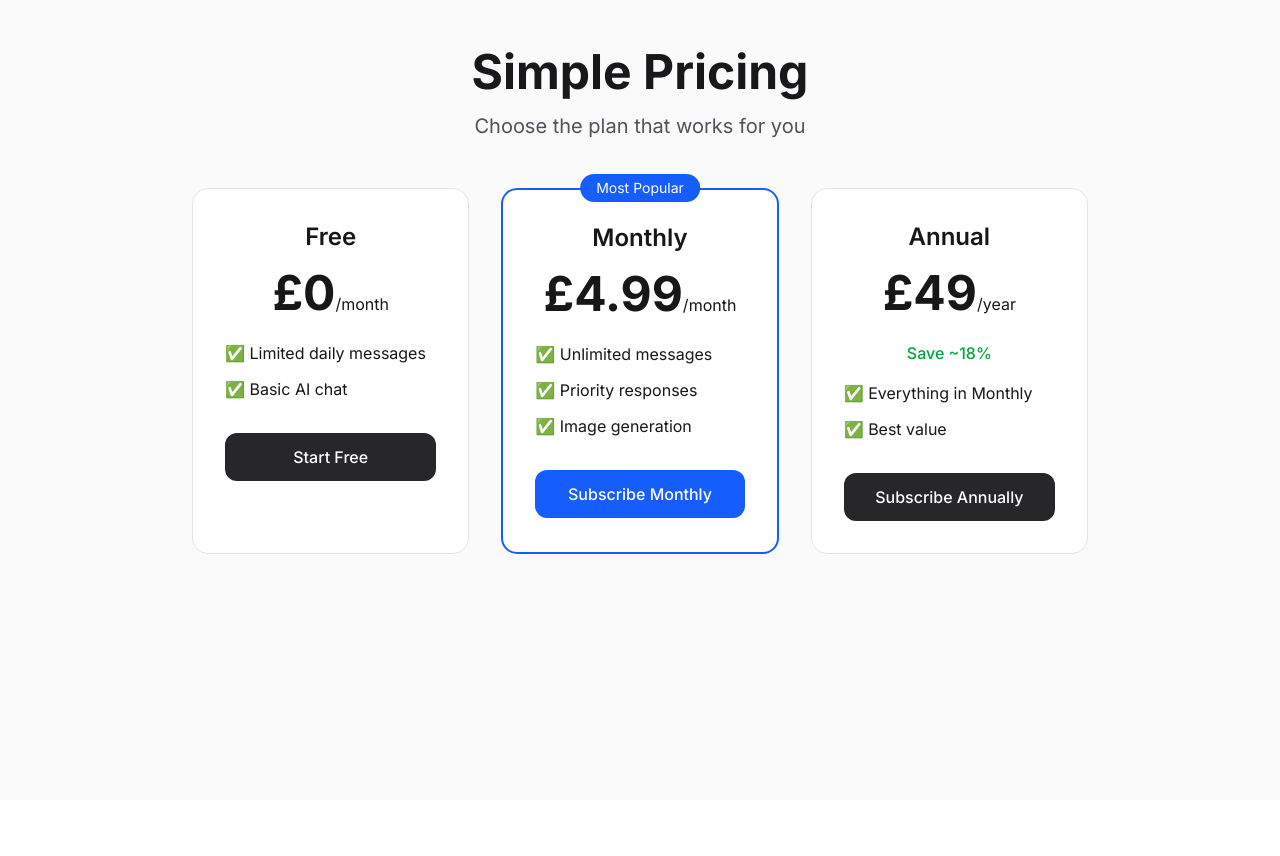
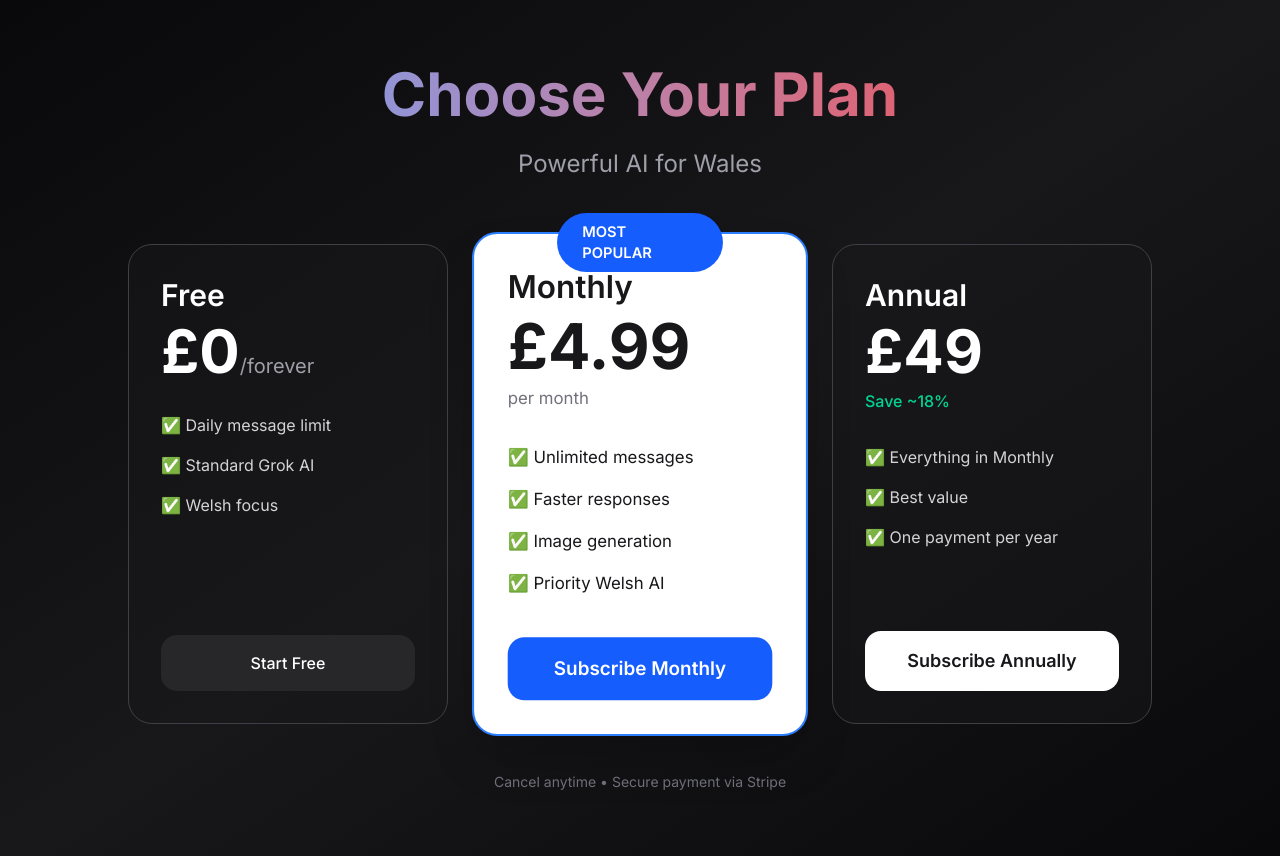
Before and after one commit to walesai/a-wales, a Next.js app: page /pricing in a window 1280 px wide. Before the commit the page ends 800 px from the top, so only its background shows below. Built offline with nearby package versions, Linux system fonts and the light colour scheme.

Commit message:
Improve pricing page design and Welsh theme

```diff
--- a/app/pricing/page.tsx
+++ b/app/pricing/page.tsx
@@ -7,7 +7,6 @@ export default function Pricing() {
 
   const handleCheckout = async (plan: 'monthly' | 'annual') => {
     setLoading(plan);
-
     try {
       const res = await fetch('/api/create-checkout-session', {
         method: 'POST',
@@ -20,74 +19,94 @@ export default function Pricing() {
       if (data.url) {
         window.location.href = data.url;
       } else {
-        alert('No checkout URL received. Please check console (Option + ⌘ + J)');
-        console.error('No URL:', data);
+        alert('No checkout URL received');
       }
     } catch (error) {
       console.error('Error:', error);
-      alert('Something went wrong. Check console for details.');
+      alert('Something went wrong. Please try again.');
     } finally {
       setLoading(null);
     }
   };
 
   return (
-    <div className="min-h-screen bg-zinc-50 py-12 px-4">
-      <div className="max-w-4xl mx-auto text-center">
-        <h1 className="text-5xl font-bold mb-4 text-zinc-900">Simple Pricing</h1>
-        <p className="text-xl text-zinc-600 mb-12">Choose the plan that works for you</p>
+    <div className="min-h-screen bg-gradient-to-br from-zinc-950 via-zinc-900 to-zinc-950 text-white py-16 px-6">
+      <div className="max-w-5xl mx-auto">
+        <div className="text-center mb-16">
+          <h1 className="text-6xl font-bold mb-6 bg-gradient-to-r from-blue-400 to-red-500 bg-clip-text text-transparent">
+            Choose Your Plan
+          </h1>
+          <p className="text-2xl text-zinc-400">Powerful AI for Wales</p>
+        </div>
 
-        <div className="grid md:grid-cols-3 gap-8">
-          {/* Free Plan */}
-          <div className="bg-white p-8 rounded-2xl border border-zinc-200">
-            <h3 className="text-2xl font-semibold mb-4">Free</h3>
-            <p className="text-5xl font-bold mb-6">£0<span className="text-base font-normal">/month</span></p>
-            <ul className="space-y-3 mb-8 text-left">
-              <li>✅ Limited daily messages</li>
-              <li>✅ Basic AI chat</li>
+        <div className="grid md:grid-cols-3 gap-8 max-w-5xl mx-auto">
+          {/* Free */}
+          <div className="bg-zinc-900/50 border border-zinc-700 rounded-3xl p-8 flex flex-col">
+            <h3 className="text-3xl font-semibold mb-2">Free</h3>
+            <p className="text-6xl font-bold mb-8">£0<span className="text-xl font-normal text-zinc-400">/forever</span></p>
+
+            <ul className="space-y-4 mb-10 flex-1 text-zinc-300">
+              <li className="flex items-center gap-3">✅ Daily message limit</li>
+              <li className="flex items-center gap-3">✅ Standard Grok AI</li>
+              <li className="flex items-center gap-3">✅ Welsh focus</li>
             </ul>
-            <a href="/chat" className="block w-full py-3 bg-zinc-800 text-white rounded-xl font-medium">
+
+            <a href="/chat" className="mt-auto block w-full py-4 bg-zinc-800 hover:bg-zinc-700 text-center rounded-2xl font-medium transition">
               Start Free
             </a>
           </div>
 
-          {/* Monthly */}
-          <div className="bg-white p-8 rounded-2xl border-2 border-blue-600 relative">
-            <div className="absolute -top-4 left-1/2 -translate-x-1/2 bg-blue-600 text-white text-sm px-4 py-1 rounded-full">Most Popular</div>
-            <h3 className="text-2xl font-semibold mb-4">Monthly</h3>
-            <p className="text-5xl font-bold mb-6">£4.99<span className="text-base font-normal">/month</span></p>
-            <ul className="space-y-3 mb-8 text-left">
-              <li>✅ Unlimited messages</li>
-              <li>✅ Priority responses</li>
-              <li>✅ Image generation</li>
+          {/* Monthly - Popular */}
+          <div className="bg-white text-zinc-900 rounded-3xl p-8 flex flex-col relative scale-105 shadow-2xl border-2 border-blue-500">
+            <div className="absolute -top-5 left-1/2 -translate-x-1/2 bg-blue-600 text-white text-sm font-semibold px-6 py-2 rounded-full">
+              MOST POPULAR
+            </div>
+
+            <h3 className="text-3xl font-semibold mb-2">Monthly</h3>
+            <p className="text-6xl font-bold mb-2">£4.99</p>
+            <p className="text-zinc-500 mb-8">per month</p>
+
+            <ul className="space-y-4 mb-10 flex-1">
+              <li className="flex items-center gap-3">✅ Unlimited messages</li>
+              <li className="flex items-center gap-3">✅ Faster responses</li>
+              <li className="flex items-center gap-3">✅ Image generation</li>
+              <li className="flex items-center gap-3">✅ Priority Welsh AI</li>
             </ul>
+
             <button
               onClick={() => handleCheckout('monthly')}
               disabled={loading === 'monthly'}
-              className="w-full py-3 bg-blue-600 hover:bg-blue-700 text-white rounded-xl font-medium disabled:opacity-50"
+              className="mt-auto w-full py-4 bg-blue-600 hover:bg-blue-700 disabled:opacity-70 text-white font-semibold rounded-2xl text-lg transition"
             >
               {loading === 'monthly' ? 'Processing...' : 'Subscribe Monthly'}
             </button>
           </div>
 
           {/* Annual */}
-          <div className="bg-white p-8 rounded-2xl border border-zinc-200">
-            <h3 className="text-2xl font-semibold mb-4">Annual</h3>
-            <p className="text-5xl font-bold mb-6">£49<span className="text-base font-normal">/year</span></p>
-            <p className="text-green-600 font-medium mb-4">Save ~18%</p>
-            <ul className="space-y-3 mb-8 text-left">
-              <li>✅ Everything in Monthly</li>
-              <li>✅ Best value</li>
+          <div className="bg-zinc-900/50 border border-zinc-700 rounded-3xl p-8 flex flex-col">
+            <h3 className="text-3xl font-semibold mb-2">Annual</h3>
+            <p className="text-6xl font-bold mb-2">£49</p>
+            <p className="text-emerald-400 font-medium mb-8">Save ~18%</p>
+
+            <ul className="space-y-4 mb-10 flex-1 text-zinc-300">
+              <li className="flex items-center gap-3">✅ Everything in Monthly</li>
+              <li className="flex items-center gap-3">✅ Best value</li>
+              <li className="flex items-center gap-3">✅ One payment per year</li>
             </ul>
+
             <button
               onClick={() => handleCheckout('annual')}
               disabled={loading === 'annual'}
-              className="w-full py-3 bg-zinc-800 hover:bg-black text-white rounded-xl font-medium disabled:opacity-50"
+              className="mt-auto w-full py-4 bg-white hover:bg-zinc-100 text-zinc-900 font-semibold rounded-2xl text-lg transition"
             >
               {loading === 'annual' ? 'Processing...' : 'Subscribe Annually'}
             </button>
           </div>
         </div>
+
+        <p className="text-center text-zinc-500 mt-12 text-sm">
+          Cancel anytime • Secure payment via Stripe
+        </p>
       </div>
     </div>
   );
```
